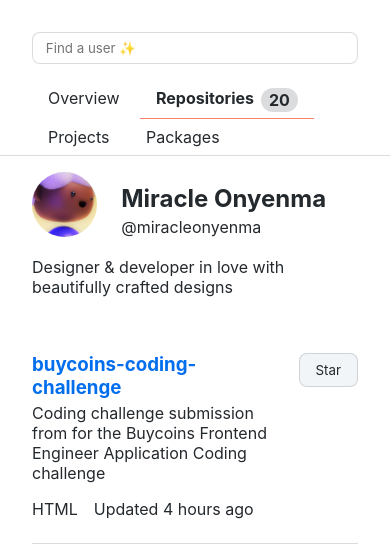
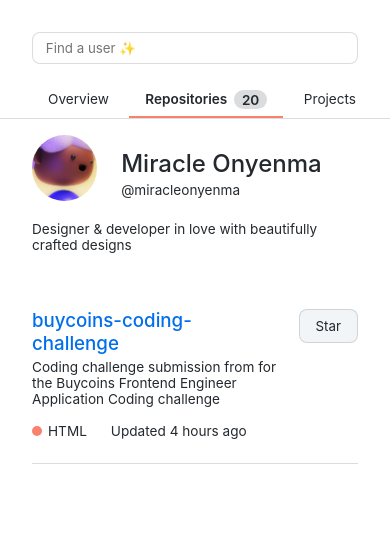
Before and after one commit to miracleonyenma/buycoins-coding-challenge, a plain HTML site: page index.html in a window 390 px wide. Drawn offline with Linux system fonts and the light colour scheme.

Commit message:
update: improve responsivity and UI

```diff
--- a/assets/style.css
+++ b/assets/style.css
@@ -52,8 +52,12 @@ a{
 
 h1,h2,h3,h4{
     margin-bottom: .25rem;
+    font-weight: 500;
 }
 
+p, span{
+    font-size: .85rem;
+}
 
 .wrapper{
     width: 100%;
@@ -112,12 +116,16 @@ h1,h2,h3,h4{
 }
 
 .tab-group{
-
+    white-space: nowrap;
+    width: 100%;
+    overflow: auto;
 }
 
 .tab-group .tab{
     display: inline-block;
     padding: .5rem 1rem;
+
+    cursor: pointer;
 }
 
 .tab .span{
@@ -128,13 +136,13 @@ h1,h2,h3,h4{
     padding: .1rem .5rem;
     background: var(--primary-border-dark);
     border-radius: 1rem;
-    vertical-align: middle;
+    /* vertical-align: middle; */
     margin-left: .2rem;
 }
 
 .tab-group .tab.active{
-    border-bottom: 1px solid var(--primary-orange);
-    font-weight: bold;
+    border-bottom: 2px solid var(--primary-orange);
+    font-weight: 600;
 }
 
 @media screen and (min-width: 768px) {
@@ -190,6 +198,7 @@ h1,h2,h3,h4{
 
 .repo__name{
     color: var(--primary-blue);
+    /* font-size: larger; */
 }
 
 .repo__description{
@@ -198,13 +207,26 @@ h1,h2,h3,h4{
 
 .repo__stats{
     display: flex;
-    gap: 1rem;
+    gap: 1.5rem;
     margin-top: 1rem;
 }
 
 
 .repo__stats .tech{
+    position: relative;
+    padding-left: 1rem;
+}
 
+.repo__stats .tech::before{
+    content: "";
+    position: absolute;
+    left: 0;
+    top: 50%;
+    transform: translateY(-50%);
+    width: 10px;
+    height: 10px;
+    border-radius: 10px;
+    background-color: var(--primary-orange);
 }
 
 @media screen and (min-width: 768px) {
--- a/index.html
+++ b/index.html
@@ -23,7 +23,7 @@
 
                     <ul class="tab-group">
                         <li class="tab">
-                            Overview
+                            <span>Overview</span>
                         </li>
                         <li class="tab active">
                             <span>
@@ -34,10 +34,10 @@
                             </span>
                         </li>
                         <li class="tab">
-                            Projects
+                            <span>Projects</span>
                         </li>
                         <li class="tab">
-                            Packages
+                            <span>Packages</span>
                         </li>
                     </ul>
                 </div>
```
